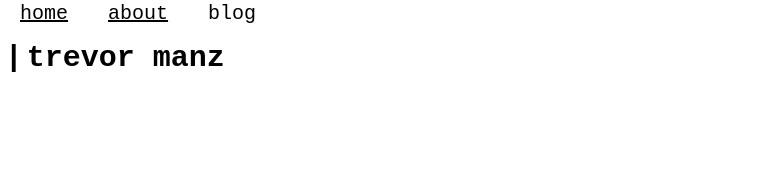
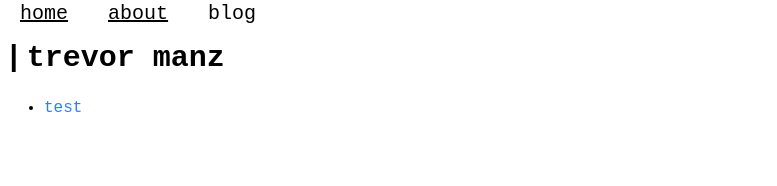
Before and after one commit to manzt/trevorma.nz, a SvelteKit app: page /blog in a window 1280 px wide. Shown: the top 186 px of the page, without its empty margins (0-777 px from the left). Built offline with nearby package versions, Linux system fonts and the light colour scheme.

Commit message:
First post working

```diff
--- a/package.json
+++ b/package.json
@@ -21,6 +21,7 @@
 		"@sveltejs/vite-plugin-svelte": "^4.0.0",
 		"@tailwindcss/typography": "^0.5.16",
 		"@tailwindcss/vite": "4.0.0-beta.8",
+		"@types/node": "^22.10.5",
 		"svelte": "^5.0.0",
 		"svelte-check": "^4.0.0",
 		"tailwindcss": "4.0.0-beta.8",
--- a/posts/000-test.md
+++ b/posts/000-test.md
@@ -0,0 +1,5 @@
+# This is a sample post
+
+Here is some content.
+
+I made the [anywidget](https://anywidget.dev) project.
--- a/src/routes/blog/+page.server.ts
+++ b/src/routes/blog/+page.server.ts
@@ -4,8 +4,13 @@ export const prerender = true;
 
 export const load: PageLoad = () => {
 	return {
-		posts: Object.keys(import.meta.glob("../../../../posts/*.md"))
+		posts: Object.keys(import.meta.glob("../../../posts/*.md"))
 			.toSorted()
-			.map((path) => ({ slug: path.split("/").at(-1) })),
+			.map((path) => ({
+				slug: path
+					.split("/")
+					.at(-1)
+					?.replace(/^\d{3}-|\.md$/g, ""),
+			})),
 	};
 };
--- a/src/routes/blog/+page.svelte
+++ b/src/routes/blog/+page.svelte
@@ -3,7 +3,6 @@
 	import type { PageData } from "./$types";
 
 	let { data }: { data: PageData } = $props();
-	let less = $state(true);
 </script>
 
 <svelte:head>
@@ -15,8 +14,14 @@
 	<Typewriter text="blog" />trevor manz
 </h1>
 
-<ul>
-	{#each data.posts as post}
-		<li>{post.slug}</li>
-	{/each}
-</ul>
+<section class="mt-5">
+	<ul class="list-disc pl-5">
+		{#each data.posts as { slug }}
+			<li>
+				<a href={`/blog/${slug}`} class="text-blue-500 hover:underline"
+					>{slug}</a
+				>
+			</li>
+		{/each}
+	</ul>
+</section>
--- a/src/routes/blog/[slug]/+page.server.ts
+++ b/src/routes/blog/[slug]/+page.server.ts
@@ -1,13 +1,30 @@
 import { error } from "@sveltejs/kit";
 import type { PageLoad } from "./$types";
 
-export const load: PageLoad = ({ params }) => {
-	if (params.slug === "hello-world") {
+import * as fs from "node:fs/promises";
+import * as path from "node:path";
+
+import { createMarkdownProcessor } from "@astrojs/markdown-remark";
+
+let processor = await createMarkdownProcessor();
+
+export const load: PageLoad = async ({ params }) => {
+	let filepath = Object.entries(import.meta.glob("../../../../posts/*.md"))
+		.map(([filepath, _]) => filepath)
+		.find((filepath) => filepath.endsWith(`-${params.slug}.md`));
+
+	if (filepath) {
+		let contents = await fs.readFile(
+			path.resolve(import.meta.dirname, filepath),
+			{ encoding: "utf-8" },
+		);
+		let { code, metadata } = await processor.render(contents);
 		return {
-			title: "Hello world!",
-			content: "Welcome to our blog. Lorem ipsum dolor sit amet...",
-			files: Object.keys(import.meta.glob("../../../../posts/*.md")),
+			title: filepath,
+			content: code,
+			metadata,
 		};
 	}
+
 	error(404, "Not found");
 };
--- a/src/routes/blog/[slug]/+page.svelte
+++ b/src/routes/blog/[slug]/+page.svelte
@@ -2,6 +2,8 @@
 import type { PageData } from "./$types";
 
 let { data }: { data: PageData } = $props();
+
+console.log(data)
 </script>
 
 <h1>{data.title}</h1>
```
Also changed, not shown: 1 other file (tests, documents, lock files or other folders).
